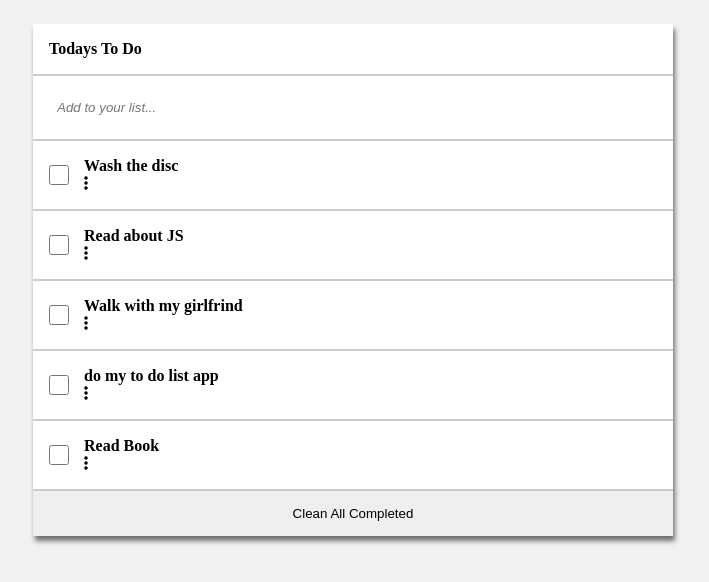
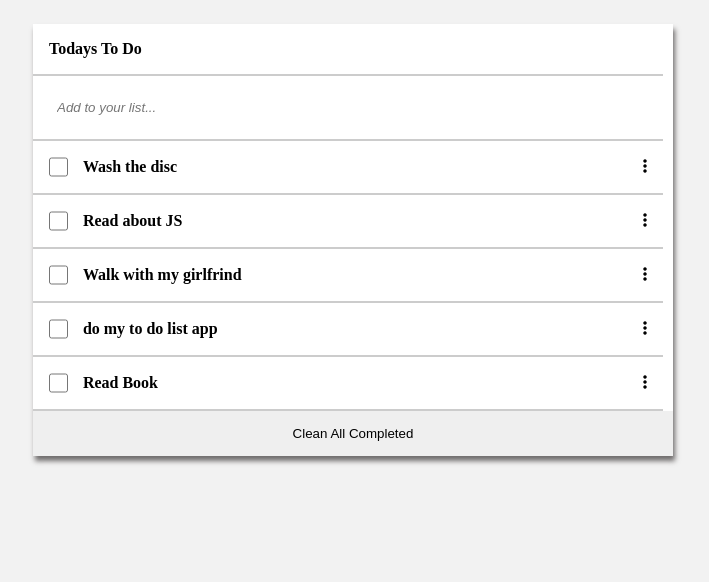
Before and after one commit to melashu/To-do-list, a website built with webpack: page src/index.html in a window 1280 px wide. Shown: the whole page, without its empty margins (287-996 px from the left). Built offline with nearby package versions, Linux system fonts and the light colour scheme.

Commit message:
Add style to before container

```diff
--- a/src/style.css
+++ b/src/style.css
@@ -24,6 +24,7 @@ li {
   display: flex;
   justify-content: flex-start;
   align-items: center;
+  margin-right: 10px;
 }
 
 .todo-title {
@@ -39,10 +40,17 @@ input[type="text"] {
 
 input[type="checkbox"] {
   margin-right: 15px;
-  display: inline-block;
   width: 20px;
   height: 20px;
   text-align: center;
+}
+.before{
+  width: 100%;
+  display: flex;
+  justify-content: space-between;
+}
+.fa-solid:hover{
+  cursor:all-scroll;
 }
 
 .clean {
```
